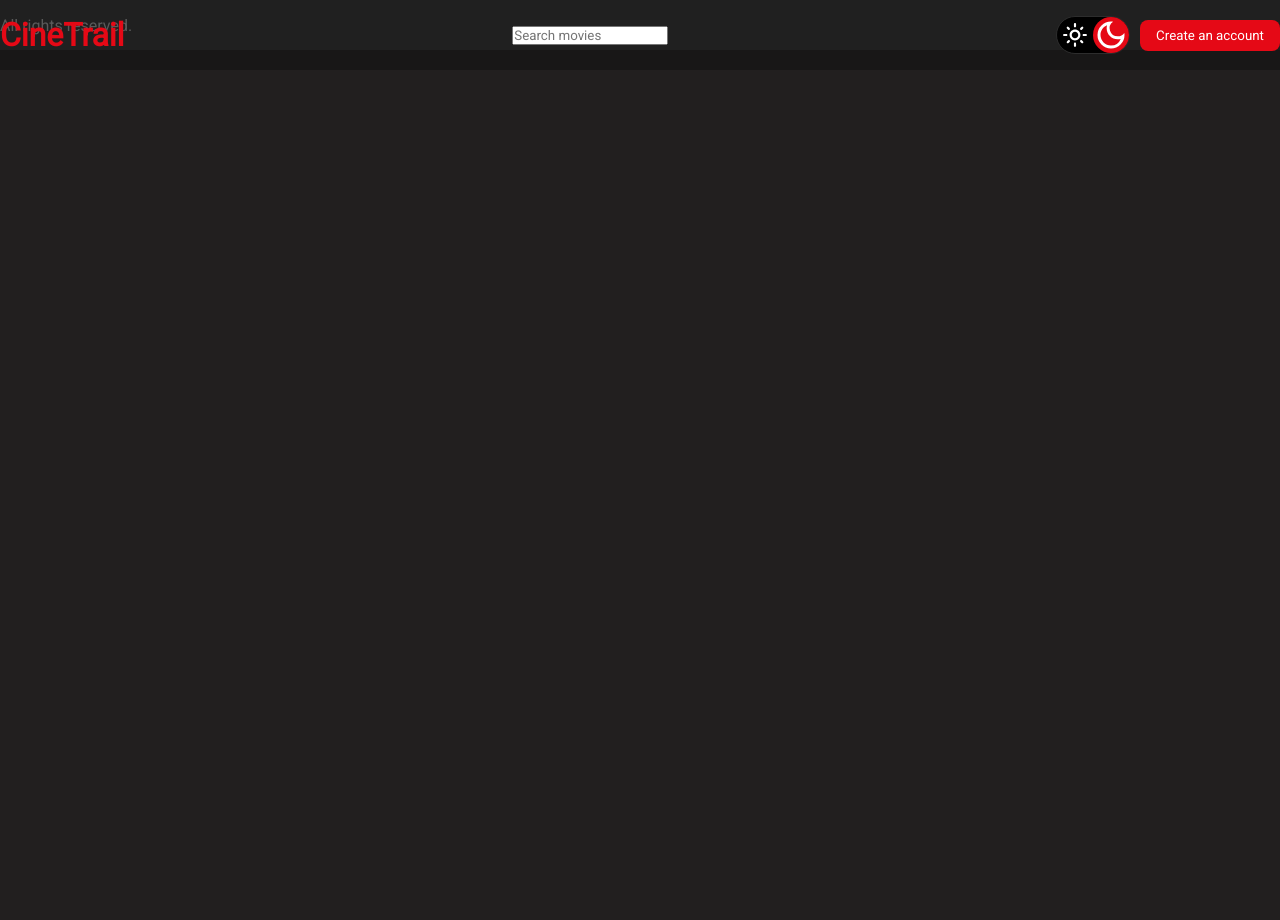
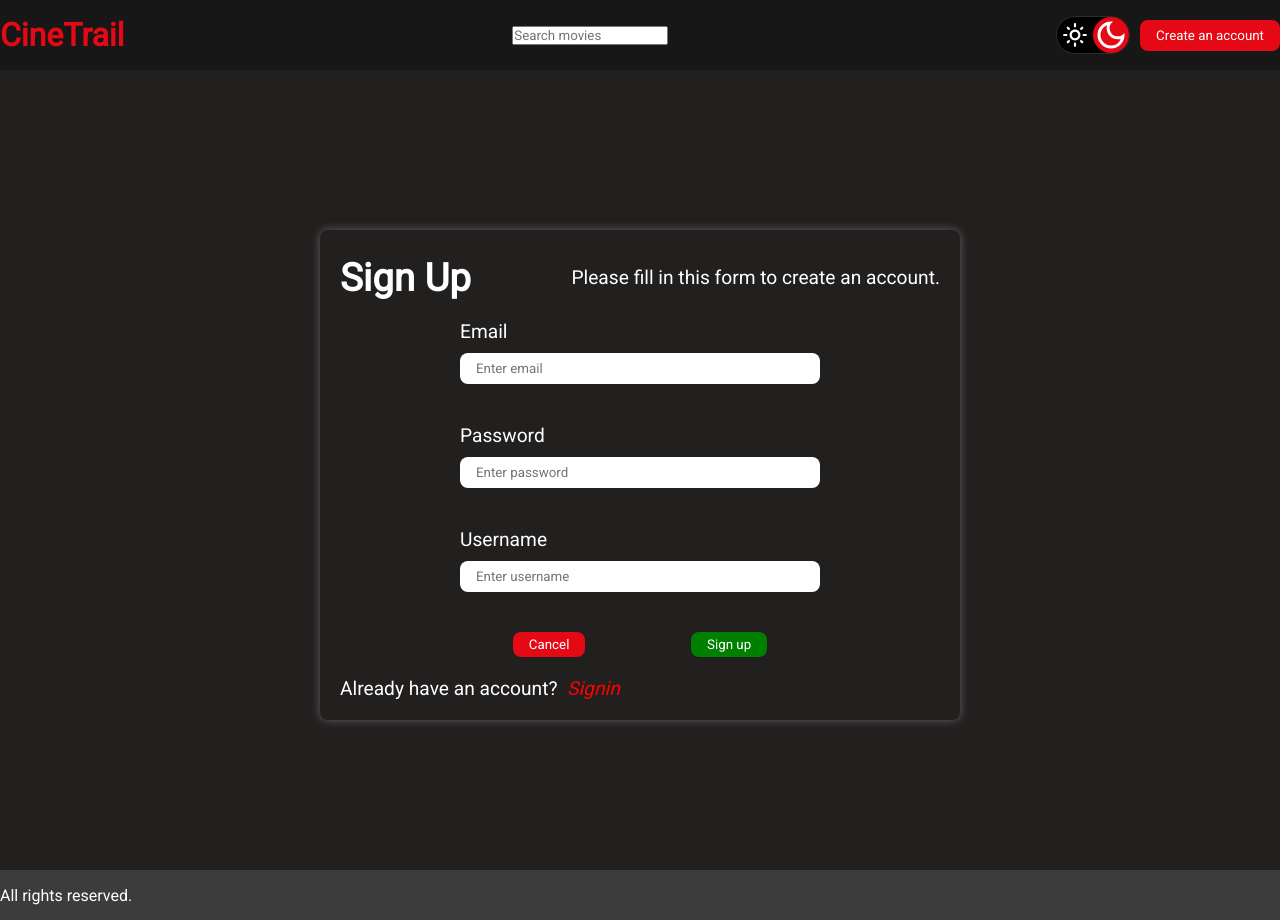
Before and after one commit to mcfrems/CineTrail-Fremstad, a React (Create React App) app: page /signup in a window 1280 px wide. Before the commit the page ends 800 px from the top, so only its background shows below. Built offline with nearby package versions, Linux system fonts and the light colour scheme; no server answers.

Commit message:
added account functionality

```diff
--- a/src/App.js
+++ b/src/App.js
@@ -6,23 +6,29 @@
 import ThemeContextProvider from './contexts/ThemeContext';
 import { BrowserRouter, Routes, Route } from "react-router-dom";
 import MovieDetails from './pages/MovieDetails/MovieDetails';
-
+import Signup from './pages/Users/Signup';
+import Signin from './pages/Users/Signin';
+import UserContextProvider from './contexts/UserContext';
 
 
 function App() {
   return (
     <div className="App">
       <BrowserRouter>
+      <UserContextProvider>
       <ThemeContextProvider>
         <Header />
 
         <Routes>
           <Route path="/" element= {<Homepage />} />
+          <Route path="/signin" element= {<Signin />} />
+          <Route path="/signup" element= {<Signup />} />
           <Route path="/moviedetails/:movieId" element= {<MovieDetails />} />
         </Routes>
 
         <Footer />
       </ThemeContextProvider>
+      </UserContextProvider>
       </BrowserRouter>
     </div>
   );
--- a/src/components/Header/Header.css
+++ b/src/components/Header/Header.css
@@ -66,3 +66,40 @@
     display: flex;
     align-items: center;
 }
+
+
+.profile-container{
+    color:white;
+    display: flex;
+    flex-direction: column;
+    align-items: center;
+    justify-content: center;
+  }
+
+.profile-img{
+    height: 30px;
+    width: 30px;
+    border-radius: 50%;
+    cursor: pointer;
+}
+
+.profile-options{
+    position: absolute;
+    top:var(--header-height);
+    right:0;
+    width:130px;
+    background-color: var(--dark-bg);
+    display: flex;
+    flex-direction: column;
+    align-items: center;
+    padding:5px 0;
+}
+.profile-options a{
+    color:var(--white);
+    cursor:pointer;
+}
+
+.logout{
+    color: red;
+    cursor: pointer;
+}
--- a/src/components/Header/Header.js
+++ b/src/components/Header/Header.js
@@ -2,15 +2,20 @@
 import "./Header.css"
 import { MdOutlineDarkMode, MdOutlineLightMode } from "react-icons/md";
 import { ThemeContext } from '../../contexts/ThemeContext';
-
+import { useNavigate } from 'react-router-dom';
+import { UserContext } from '../../contexts/UserContext';
 
 
 function Header() {
+    //active use Navigate
+    const navigate = useNavigate();
 
-    //const darkMode = true;
+    const [profileOptions, setProfileOptions] = React.useState(false);
 
     //note CURLY brackets here to access global state!
     const {darkMode, setDarkMode} = useContext(ThemeContext)
+
+    const {user, setUser, token, setToken} = React.useContext(UserContext);
 
     const handleTheme = () => {
         console.log("toggle")
@@ -20,6 +25,14 @@
         localStorage.setItem("darkmode", !darkMode)
     }
 
+    const handleLogout = () =>{
+        //clear local storage
+        localStorage.clear()
+        setUser("")
+        setToken("")
+        //navigate to home page
+        navigate("/")
+    }
 
   return (
     <div className={darkMode? "header-container":"header-container header-light"}>
@@ -40,8 +53,24 @@
                     <MdOutlineDarkMode onClick={handleTheme} className="theme-icon"/>
                 </div>
             }
-
-            <button className="create-account-btn">Create an account</button>
+            {
+                token?
+                <div className="profile-container">
+                    <img src ={user.image_url} onClick={()=>setProfileOptions(!profileOptions)} className="profile-img" />
+                    <p>Welcome {user.username}</p>
+                    {
+                        profileOptions?
+                        <div className="profile-options">
+                            <p>My Favorites</p>
+                            <p className="Logout" onClick={handleLogout}>Log Out</p>
+                        </div>
+                        :
+                        null
+                    }
+                </div>
+                :
+            <button onClick = {() => navigate("/signup")} className="create-account-btn">Create an account</button>
+            }
         </div>
     </div>
   )
--- /dev/null
+++ b/src/contexts/UserContext.js
@@ -0,0 +1,26 @@
+import {useState, createContext, useEffect} from 'react'
+
+//1 - create blank context
+export const UserContext = createContext();
+//2 - assign a value
+//3 - provide value to children
+export default function UserContextProvider(props){
+    //create my global state
+    const [user, setUser] = useState("")
+    const [token, setToken] = useState("")
+
+    useEffect(
+        ()=>{
+            //get value from localStorage
+            setToken(localStorage.getItem("token"))
+            setUser(JSON.parse(localStorage.getItem("userInfo")))
+
+        }, [] //runs once when component loads
+     )
+
+    return(
+        <UserContext.Provider value={{user, setUser, token, setToken}}>
+            {props.children}
+        </UserContext.Provider>
+    )
+}
--- /dev/null
+++ b/src/pages/Users/Signin.js
@@ -0,0 +1,66 @@
+import React from 'react'
+import "./Users.css"
+import axios from 'axios';
+import {Link} from "react-router-dom"
+import { UserContext } from '../../contexts/UserContext';
+
+
+function Signin() {
+
+    const serverUrl = process.env.REACT_APP_SERVER_URL;
+
+    //access global state
+    const {user, setUser, token, setToken} = React.useContext(UserContext);
+
+
+    const [email, setEmail] = React.useState("")
+    const [password, setPassword] = React.useState("")
+
+    const handleSignin = (e)=>{
+        e.preventDefault();
+        //make api call to login
+        axios.post(`${serverUrl}/users/login`, {email, password})
+        .then(res => {
+            console.log(res.data)
+            //store user and token info
+            setUser(res.data)
+            setToken(res.data.token)
+            //save in local storage
+            localStorage.setItem('token', res.data.token)
+            localStorage.setItem('userInfo', JSON.stringify(res.data))
+        })
+        .catch(err => console.log(err))
+    }
+
+  return (
+    <div className="sign-container">
+         <form className="signup-form" onSubmit={handleSignin}>
+            <div className="title-container">
+                <h1>Sign In</h1>
+                <p>Please fill in this form to login</p>
+            </div>
+
+            <div className="input-wrapper">
+                <label htmlFor="email">Email</label>
+                <input type="email" id="email" value={email} onChange={(e)=>setEmail(e.target.value)} placeholder="Enter email" required/>
+            </div>
+
+            <div className="input-wrapper">
+                <label htmlFor="pwd">Password</label>
+                <input type="password" id="pwd" value={password} onChange={(e)=>setPassword(e.target.value)} placeholder="Enter password" required/>
+            </div>
+
+            <div className="button-container">
+                <button type="reset" className="cancel-btn">Cancel</button>
+                <button type="submit" className="sign-btn">Sign in</button>
+            </div>
+
+            <p className="sign-message">Don't have an account? &nbsp;
+            <Link to="/signup" className="red-text">Signup</Link></p>
+
+        </form>
+    </div>
+  )
+}
+
+export default Signin
--- /dev/null
+++ b/src/pages/Users/Signup.js
@@ -0,0 +1,79 @@
+import React from 'react'
+import "./Users.css"
+import axios from 'axios';
+import {Link} from "react-router-dom"
+
+function Signup() {
+
+    const serverUrl = process.env.REACT_APP_SERVER_URL;
+
+    const [email, setEmail] = React.useState("")
+    const [password, setPassword] = React.useState("")
+    const [username, setUsername] = React.useState("")
+    const [success, setSuccess] = React.useState(false)
+
+    const handleSignup = (e) =>{
+        e.preventDefault();
+        console.log(email)
+        //make post request and send email, passowrd, and username to create new user
+        axios.post(`${serverUrl}/users/signup`, {email, password, username})
+        .then( res => {
+            console.log(res.data)
+            //status 409 mean user already exists
+            if (res.data.status === 409){
+                alert('email already exists')
+            }
+            else{
+                //clear text boxes
+                setEmail("")
+                setPassword("")
+                setUsername("")
+                setSuccess(true)
+            }
+        })
+        .catch(err => console.log(err))
+    }
+
+  return (
+    <div className="sign-container">
+        <form className="signup-form" onSubmit={handleSignup}>
+            <div className="title-container">
+                <h1>Sign Up</h1>
+                <p>Please fill in this form to create an account.</p>
+            </div>
+
+            <div className="input-wrapper">
+                <label htmlFor="email">Email</label>
+                <input type="email" id="email" value={email} onChange={(e)=>setEmail(e.target.value)} placeholder="Enter email" required/>
+            </div>
+
+            <div className="input-wrapper">
+                <label htmlFor="pwd">Password</label>
+                <input type="password" id="pwd" value={password} onChange={(e)=>setPassword(e.target.value)} placeholder="Enter password" required/>
+            </div>
+
+            <div className="input-wrapper">
+                <label htmlFor="username">Username</label>
+                <input type="text" id="username" value={username} onChange={(e)=>setUsername(e.target.value)} placeholder="Enter username" required/>
+            </div>
+
+            <div className="button-container">
+                <button type="reset" className="cancel-btn">Cancel</button>
+                <button type="submit" className="sign-btn">Sign up</button>
+            </div>
+
+            {
+            success?
+            <p className="sign-message">You are signed up successfully &nbsp;
+            <Link to="/signin" className="red-text">Signin</Link></p>
+            :
+            <p className="sign-message">Already have an account? &nbsp;
+            <Link to="/signin" className="red-text">Signin</Link></p>
+            }
+
+        </form>
+    </div>
+  )
+}
+
+export default Signup
--- /dev/null
+++ b/src/pages/Users/Users.css
@@ -0,0 +1,67 @@
+.sign-container{
+    margin-top:var(--header-height);
+    min-height:100vh;
+    color:var(--white);
+    font-size: 1.2rem;
+    padding-top: 20vh;
+}
+
+.signup-form{
+    width: 50%;
+    margin: 0 auto;  /*centers horizontally*/
+    min-height: 50vh;
+    border-radius: 8px;
+    display: flex;
+    flex-direction: column;
+    justify-content: space-between;
+    box-shadow:0px 0px 10px 0px rgba(118,118,118,0.75);
+    padding: 20px;
+}
+
+.title-container{
+    margin-top: 5px;
+    /* display: flex;
+    flex-direction: column; */
+}
+
+.input-wrapper{
+    display: flex;
+    flex-direction: column;
+    width: 60%;
+    margin: 20px auto;
+}
+
+.input-wrapper input{
+    border: none;
+    padding: 8px 16px;
+    border-radius: 8px;
+    margin-top: 10px;
+}
+
+.button-container{
+    display: flex;
+    justify-content: space-around;
+    width: 60%;
+    margin: 20px auto;
+}
+
+.cancel-btn, .sign-btn{
+    border: none;
+    padding: 5px 16px;
+    border-radius: 8px;
+    color: white;
+    cursor: pointer;
+}
+
+.cancel-btn{
+    background-color: var(--red);
+}
+
+.sign-btn{
+    background-color: green;
+}
+
+.red-text{
+    color: red;
+    font-style: italic;
+}
```
